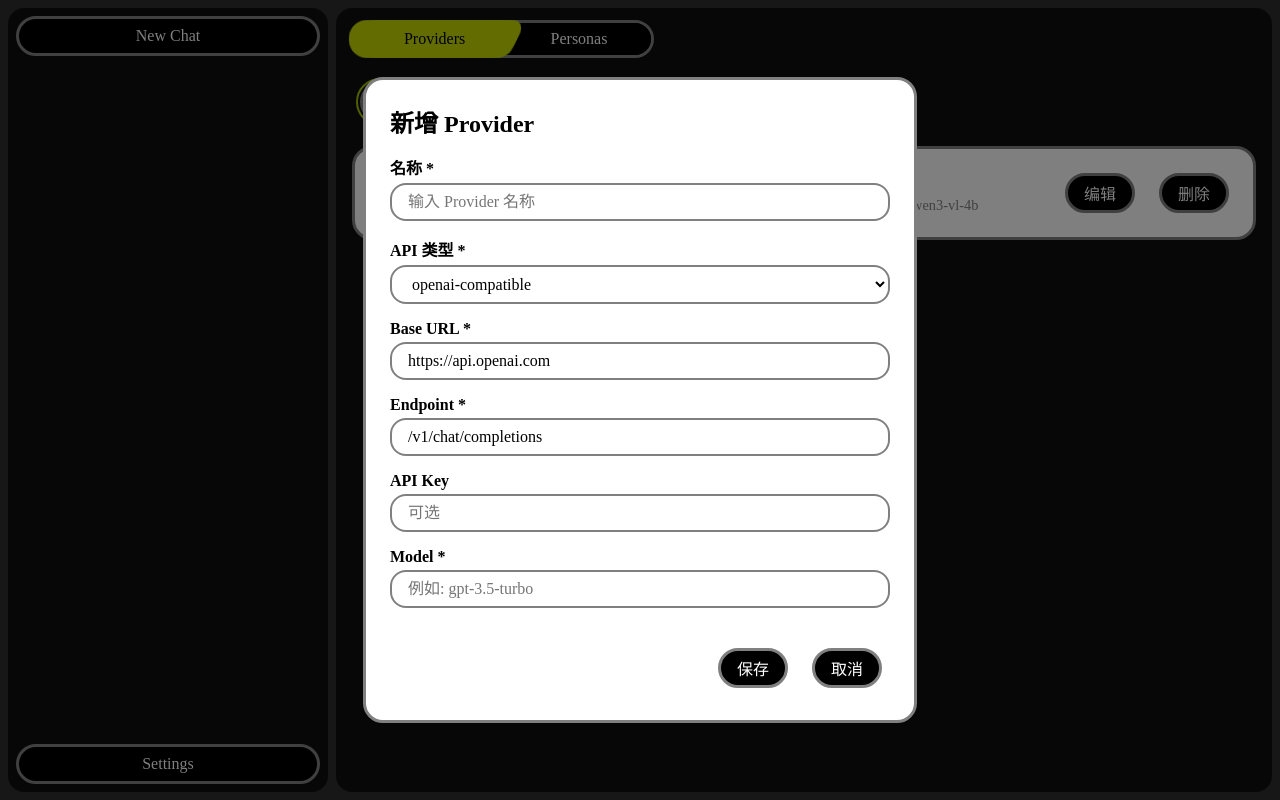
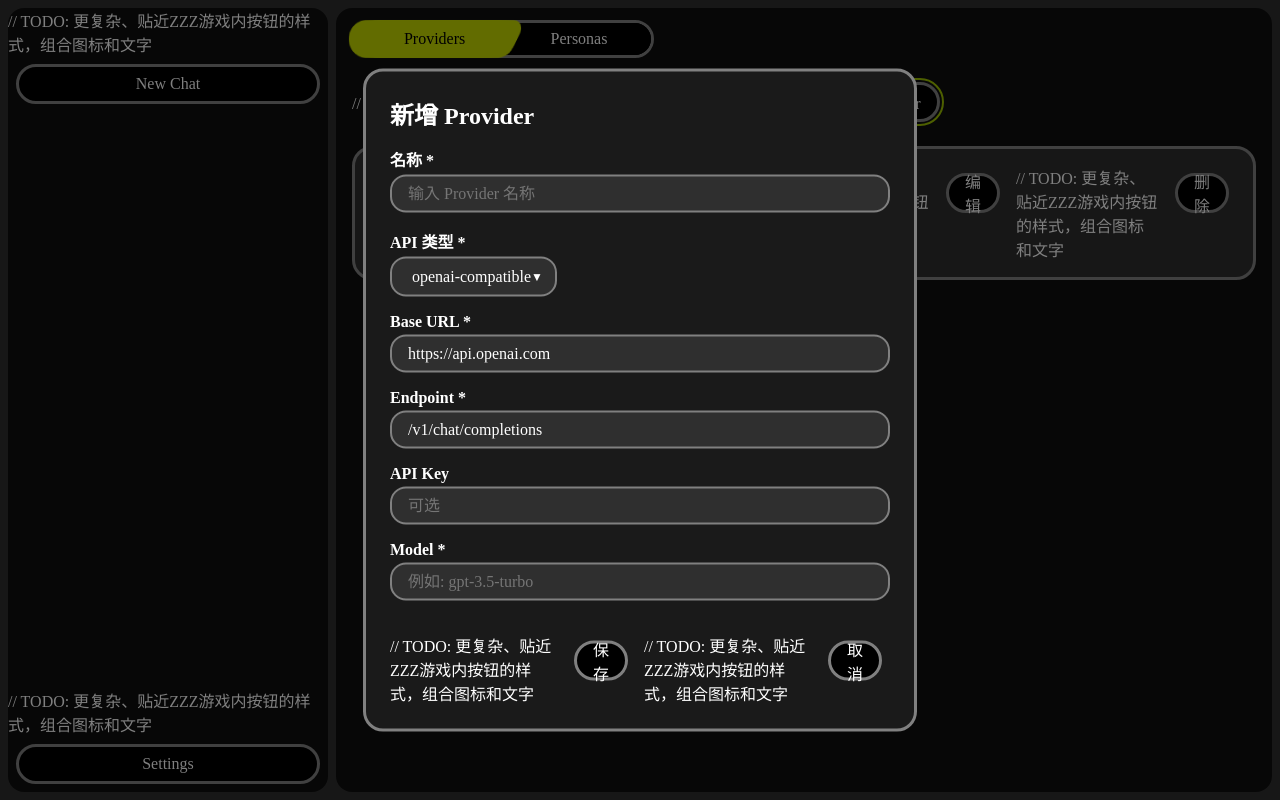
Before and after one commit to chldu2000/fairy, a SvelteKit app: page /settings in a window 1280 px wide. Both pictures are taken after a click on the button "新增 Provider". Built offline with nearby package versions, Linux system fonts and the light colour scheme.

Commit message:
update list/form style

```diff
--- a/src/lib/widgets/FButton.svelte
+++ b/src/lib/widgets/FButton.svelte
@@ -17,6 +17,7 @@
     }: Props = $props();
 </script>
 
+// TODO: 更复杂、贴近ZZZ游戏内按钮的样式，组合图标和文字
 <button {...restProps} class="f-button {className} {shape}">
     {@render children?.()}
 </button>
--- a/src/routes/Sidebar.svelte
+++ b/src/routes/Sidebar.svelte
@@ -273,9 +273,9 @@
         top: 50%;
         left: 50%;
         transform: translate(-50%, -50%);
-        background-color: white;
-        border-radius: 8px;
-        box-shadow: 0 4px 12px rgba(0, 0, 0, 0.15);
+        background-color: #1a1a1a;
+        border: grey 3px solid;
+        border-radius: 1.25rem;
         padding: 1.5rem;
         width: 90%;
         max-width: 400px;
@@ -285,7 +285,7 @@
     .form-header h2 {
         margin-top: 0;
         margin-bottom: 1rem;
-        color: #333;
+        color: white;
     }
 
     .rename-form {
@@ -302,20 +302,24 @@
 
     .form-field label {
         font-weight: bold;
-        color: #555;
+        color: white;
     }
 
     .form-field input {
-        padding: 0.5rem;
-        border: 1px solid #ddd;
-        border-radius: 4px;
+        padding: 0.5rem 1rem;
+        border: grey 2px solid;
+        border-radius: 1rem;
         font-size: 1rem;
+        font-family: inherit;
+        background-color: #2f2f2f;
+        color: white;
+        transition: all 0.2s ease;
     }
 
     .form-field input:focus {
         outline: none;
-        border-color: #0070f3;
-        box-shadow: 0 0 0 2px rgba(0, 112, 243, 0.2);
+        border-color: #9bbe00;
+        box-shadow: 0 0 0 2px rgba(155, 190, 0, 0.3);
     }
 
     .error {
@@ -334,28 +338,30 @@
     .submit-button,
     .cancel-button {
         padding: 0.5rem 1rem;
-        border-radius: 4px;
+        border-radius: 1rem;
         cursor: pointer;
         font-weight: bold;
+        font-family: inherit;
+        font-size: 1rem;
     }
 
     .submit-button {
-        background-color: #0070f3;
-        color: white;
+        background-color: #9bbe00;
+        color: black;
         border: none;
     }
 
     .submit-button:hover {
-        background-color: #0051cc;
+        background-color: #7a9400;
     }
 
     .cancel-button {
-        background-color: #f0f0f0;
-        color: #333;
-        border: 1px solid #ddd;
+        background-color: #444;
+        color: white;
+        border: grey 2px solid;
     }
 
     .cancel-button:hover {
-        background-color: #e0e0e0;
+        background-color: #555;
     }
 </style>
--- a/src/routes/settings/Personas.svelte
+++ b/src/routes/settings/Personas.svelte
@@ -188,7 +188,7 @@
                     {/if}
                 </div>
 
-                <div class="form-field">
+                <!-- <div class="form-field">
                     <label for="icon">图标</label>
                     <input
                         id="icon"
@@ -196,7 +196,7 @@
                         bind:value={formData.icon}
                         placeholder="可选，例如: 🤖"
                     />
-                </div>
+                </div> -->
 
                 <div class="form-field">
                     <label for="description">描述 *</label>
@@ -275,7 +275,7 @@
         justify-content: space-between;
         align-items: center;
         padding: 1rem;
-        background-color: white;
+        background-color: #2f2f2f;
         border: grey 3px solid;
         border-radius: 1.25rem;
         transition: all 0.2s ease;
@@ -291,7 +291,7 @@
     }
 
     .persona-name {
-        color: black;
+        color: white;
         font-weight: bold;
         margin-bottom: 0.25rem;
         font-size: 1.1rem;
@@ -328,7 +328,7 @@
         top: 50%;
         left: 50%;
         transform: translate(-50%, -50%);
-        background-color: white;
+        background-color: #1a1a1a;
         border: grey 3px solid;
         border-radius: 1.25rem;
         padding: 1.5rem;
@@ -345,7 +345,7 @@
     .confirm-header h3 {
         margin-top: 0;
         margin-bottom: 1rem;
-        color: black;
+        color: white;
     }
 
     .persona-form {
@@ -362,7 +362,7 @@
 
     .form-field label {
         font-weight: bold;
-        color: black;
+        color: white;
     }
 
     .form-field input,
@@ -373,7 +373,8 @@
         border-radius: 1rem;
         font-size: 1rem;
         font-family: inherit;
-        background-color: white;
+        background-color: #2f2f2f;
+        color: white;
         transition: all 0.2s ease;
     }
 
@@ -409,7 +410,7 @@
     }
 
     .confirm-body p {
-        color: black;
+        color: white;
         margin: 0.5rem 0;
     }
 
--- a/src/routes/settings/Providers.svelte
+++ b/src/routes/settings/Providers.svelte
@@ -18,6 +18,7 @@
     let editingName = ''; // 用于编辑时存储原始名称
     let showDeleteConfirm = $state(false);
     let providerToDelete = $state('');
+    let apiTypeDropdownOpen = $state(false);
 
     // 初始化表单数据的函数
     function initFormData(
@@ -157,6 +158,19 @@
             alert('删除失败，请重试');
         }
     }
+
+    // 点击外部关闭下拉菜单
+    function handleClickOutside(event: MouseEvent) {
+        const target = event.target as HTMLElement;
+        if (!target.closest('#apiType-select')) {
+            apiTypeDropdownOpen = false;
+        }
+    }
+
+    // 只在浏览器环境中监听点击事件
+    if (typeof window !== 'undefined') {
+        window.addEventListener('click', handleClickOutside);
+    }
 </script>
 
 <div class="providers-container">
@@ -218,15 +232,47 @@
 
                 <div class="form-field">
                     <label for="apiType">API 类型 *</label>
-                    <select
-                        id="apiType"
-                        bind:value={formData.apiType}
-                        onchange={handleApiTypeChange}
-                    >
-                        {#each Object.values(ProviderType) as apiType (apiType)}
-                            <option value={apiType}>{apiType}</option>
-                        {/each}
-                    </select>
+                    <div id="apiType-select" class="dropdown-container">
+                        <div class="dropdown">
+                            <button
+                                type="button"
+                                class="dropdown-button"
+                                onclick={() => apiTypeDropdownOpen = !apiTypeDropdownOpen}
+                                aria-haspopup="true"
+                                aria-expanded={apiTypeDropdownOpen}
+                            >
+                                <span class="button-text">{formData.apiType}</span>
+                                <span class={"arrow " + (apiTypeDropdownOpen ? 'rotated' : '')}>&#9660;</span>
+                            </button>
+                            {#if apiTypeDropdownOpen}
+                                <ul class="dropdown-list" role="listbox">
+                                    {#each Object.values(ProviderType) as apiType (apiType)}
+                                        <li
+                                            class="dropdown-item {apiType === formData.apiType ? 'selected' : ''}"
+                                            role="option"
+                                            aria-selected={apiType === formData.apiType}
+                                            onclick={() => {
+                                                formData.apiType = apiType;
+                                                apiTypeDropdownOpen = false;
+                                                handleApiTypeChange();
+                                            }}
+                                            onkeydown={(e) => {
+                                                if (e.key === 'Enter' || e.key === ' ') {
+                                                    e.preventDefault();
+                                                    formData.apiType = apiType;
+                                                    apiTypeDropdownOpen = false;
+                                                    handleApiTypeChange();
+                                                }
+                                            }}
+                                            tabIndex="0"
+                                        >
+                                            {apiType}
+                                        </li>
+                                    {/each}
+                                </ul>
+                            {/if}
+                        </div>
+                    </div>
                 </div>
 
                 <div class="form-field">
@@ -329,7 +375,7 @@
         justify-content: space-between;
         align-items: center;
         padding: 1rem;
-        background-color: white;
+        background-color: #2f2f2f;
         border: grey 3px solid;
         border-radius: 1.25rem;
         transition: all 0.2s ease;
@@ -345,7 +391,7 @@
     }
 
     .provider-name {
-        color: black;
+        color: white;
         font-weight: bold;
         margin-bottom: 0.25rem;
         font-size: 1.1rem;
@@ -379,7 +425,7 @@
         top: 50%;
         left: 50%;
         transform: translate(-50%, -50%);
-        background-color: white;
+        background-color: #1a1a1a;
         border: grey 3px solid;
         border-radius: 1.25rem;
         padding: 1.5rem;
@@ -396,7 +442,7 @@
     .confirm-header h3 {
         margin-top: 0;
         margin-bottom: 1rem;
-        color: black;
+        color: white;
     }
 
     .provider-form {
@@ -413,29 +459,21 @@
 
     .form-field label {
         font-weight: bold;
-        color: black;
+        color: white;
     }
 
-    .form-field input,
-    /* .form-field textarea, */
-    .form-field select {
+    .form-field input {
         padding: 0.5rem 1rem;
         border: grey 2px solid;
         border-radius: 1rem;
         font-size: 1rem;
         font-family: inherit;
-        background-color: white;
+        background-color: #2f2f2f;
+        color: white;
         transition: all 0.2s ease;
     }
 
-    /* .form-field textarea {
-        resize: vertical;
-        min-height: 100px;
-    } */
-
-    .form-field input:focus,
-    /* .form-field textarea:focus, */
-    .form-field select:focus {
+    .form-field input:focus {
         outline: none;
         border-color: #9bbe00;
         box-shadow: 0 0 0 2px rgba(155, 190, 0, 0.3);
@@ -460,7 +498,7 @@
     }
 
     .confirm-body p {
-        color: black;
+        color: white;
         margin: 0.5rem 0;
     }
 
@@ -468,4 +506,80 @@
         color: #faad14;
         font-weight: bold;
     }
+
+    /* Custom dropdown styles */
+    .dropdown-container {
+        position: relative;
+        display: flex;
+        flex-direction: row;
+        align-items: center;
+    }
+
+    .dropdown-button {
+        background-color: #2f2f2f;
+        color: white;
+        border-radius: 1rem;
+        border: grey 2px solid;
+        height: 2.5rem;
+        padding-left: 1.25rem;
+        padding-right: 0.75rem;
+        cursor: pointer;
+        font-family: inherit;
+        font-size: inherit;
+        line-height: inherit;
+        display: inline-flex;
+        align-items: center;
+        min-width: 10rem;
+        justify-content: space-between;
+    }
+
+    .button-text {
+        flex: 1;
+        text-align: left;
+    }
+
+    .arrow {
+        font-size: 0.75em;
+        transition: transform 0.2s ease;
+    }
+
+    .arrow.rotated {
+        transform: rotate(180deg);
+    }
+
+    .dropdown-button:hover {
+        color: white;
+        border-color: #9bbe00;
+    }
+
+    .dropdown-button:focus {
+        outline: 2px solid #9bbe00;
+        outline-offset: 2px;
+    }
+
+    .dropdown-list {
+        position: absolute;
+        top: calc(100% + 0.5rem);
+        background-color: #2f2f2f;
+        border: grey 2px solid;
+        border-radius: 1rem;
+        list-style: none;
+        padding: 0;
+        margin: 0;
+        min-width: 10rem;
+        z-index: 1000;
+    }
+
+    .dropdown-item {
+        padding: 0.75rem 1.5rem;
+        cursor: pointer;
+        white-space: nowrap;
+        border-radius: 1rem;
+    }
+
+    .dropdown-item.selected,
+    .dropdown-item:hover {
+        color: white;
+        background-color: #444;
+    }
 </style>
```
